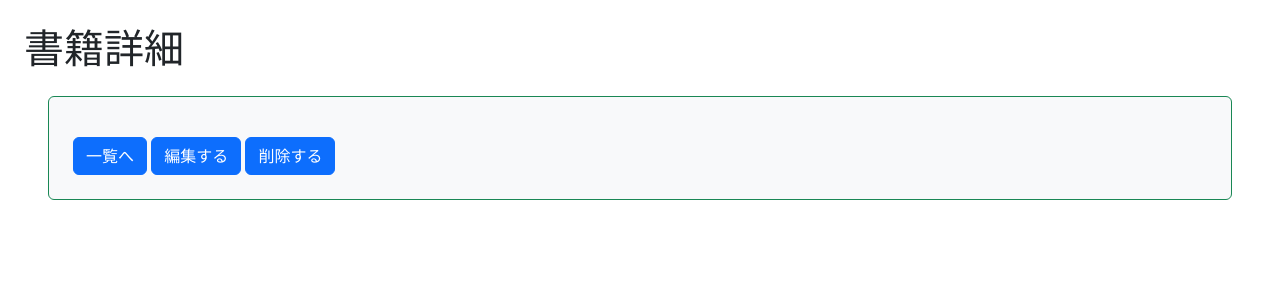
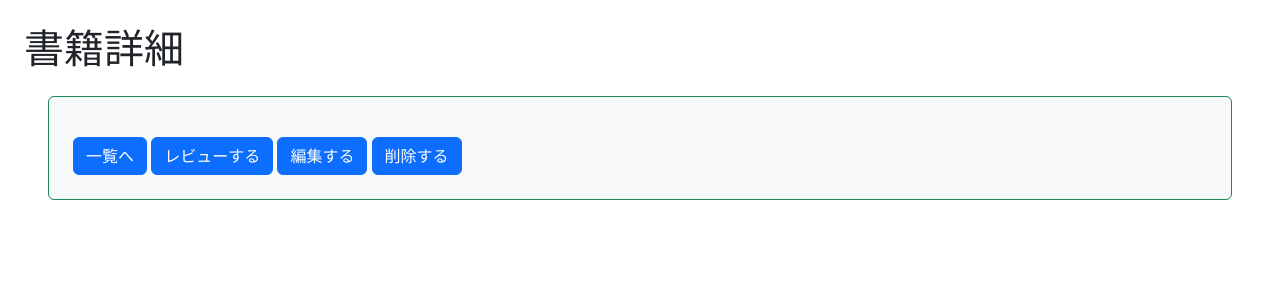
Before and after one commit to aki426/django-tutorial, a Django app: template project3/bookproject/book/templates/book/book_detail.html in a window 1280 px wide. Shown: the part 56-356 px from the top of the page. Run offline with Django 5.2, Linux system fonts and the light colour scheme; the template is opened without the code that fills it, so the values that code supplies are empty.

Commit message:
feat: レビューするボタン追加。

```diff
--- a/project3/bookproject/book/templates/book/book_detail.html
+++ b/project3/bookproject/book/templates/book/book_detail.html
@@ -10,6 +10,7 @@
     <p>{{ object.text }}</p>
 
     <a href="{% url 'list-book' %}" class="btn btn-primary">一覧へ</a>
+    <a href="{% url 'review' object.pk %}" class="btn btn-primary">レビューする</a>
     <a href="{% url 'update-book' object.pk %}" class="btn btn-primary">編集する</a>
     <a href="{% url 'delete-book' object.pk %}" class="btn btn-primary">削除する</a>
     <h6 class="card-title">{{ object.category }}</h6>
```
